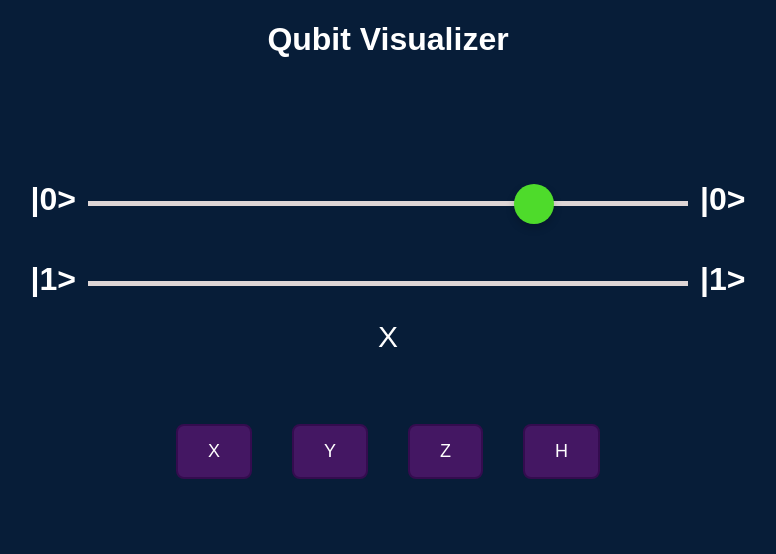
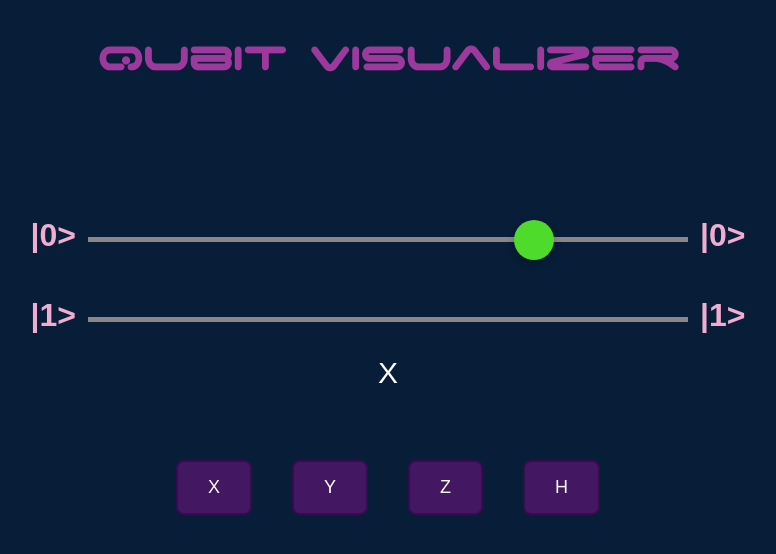
Before and after one commit to StefanBia/Qubit-Visualizer-Front, a React (Create React App) app in the folder qubit-visualizer-front/: page / in a window 1280 px wide. Shown: the top 554 px of the page, without its empty margins (252-1028 px from the left). Built offline with nearby package versions, Linux system fonts and the light colour scheme.

Commit message:
Change title font

```diff
--- a/qubit-visualizer-front/src/App.css
+++ b/qubit-visualizer-front/src/App.css
@@ -21,3 +21,14 @@ body {
   font-family: 'Arial', sans-serif; /* Specify a font if needed */
   color: #ffffff; /* Set text color to white or any other contrasting color */
 }
+
+.title{
+  font-family: 'space-age';
+  font-size: 50px;
+  color: #9d389d;
+}
+
+@font-face {
+  font-family: "space-age";
+  src: url("./fonts/space_age/space_age.ttf") format("truetype");
+}
--- a/qubit-visualizer-front/src/App.js
+++ b/qubit-visualizer-front/src/App.js
@@ -2,6 +2,7 @@ import './App.css';
 import DotMovement from './DotMover/DotMovement';
 import Workbench from './components/workbench';
 import { useState } from 'react';
+import './fonts/space_age/space_age.ttf'
 
 function App() {
   const [selectedGate, setSelectedGate] = useState('X');
@@ -14,7 +15,7 @@ function App() {
   return (
     <div>
       <div className='header'>
-        <h1>Qubit Visualizer</h1>
+        <h1 className='title'>Qubit Visualizer</h1>
       </div>
 
       <div className='content-panel'>
--- a/qubit-visualizer-front/src/DotMover/DotMovement.css
+++ b/qubit-visualizer-front/src/DotMover/DotMovement.css
@@ -4,9 +4,13 @@
   height: 5px;
   /* margin: 50px auto; */
 
-  background: #ddd5d5;
+  background: #8a8686;
   display: flex;
   margin-top: 8px;
+}
+
+.state-icon{
+  color: #f1acd1;
 }
 
 .state-zero,
--- a/qubit-visualizer-front/src/DotMover/DotMovement.js
+++ b/qubit-visualizer-front/src/DotMover/DotMovement.js
@@ -86,7 +86,7 @@ const DotMovement = ({selectedGate}) => {
   return (
     <div>
       <div className="state-zero">
-        <h1>|0{'>'}</h1>
+        <h1 className='state-icon'>|0{'>'}</h1>
         <div className="line-container">
           <div
             className="dot"
@@ -101,11 +101,11 @@ const DotMovement = ({selectedGate}) => {
             }}
           />
         </div>
-        <h1>|0{'>'}</h1>
+        <h1 className='state-icon'>|0{'>'}</h1>
       </div>
 
       <div className="state-one">
-        <h1>|1{'>'}</h1>
+        <h1 className='state-icon'>|1{'>'}</h1>
         <div className="line-container">
           <div
             className="dot"
@@ -120,7 +120,7 @@ const DotMovement = ({selectedGate}) => {
             }}
           />
         </div>
-        <h1>|1{'>'}</h1>
+        <h1 className='state-icon'>|1{'>'}</h1>
       </div>
     </div>
   );
```
Also changed, not shown: qubit-visualizer-front/src/fonts/space_age/Space.txt (added), qubit-visualizer-front/src/fonts/space_age/space_age.ttf (added).
